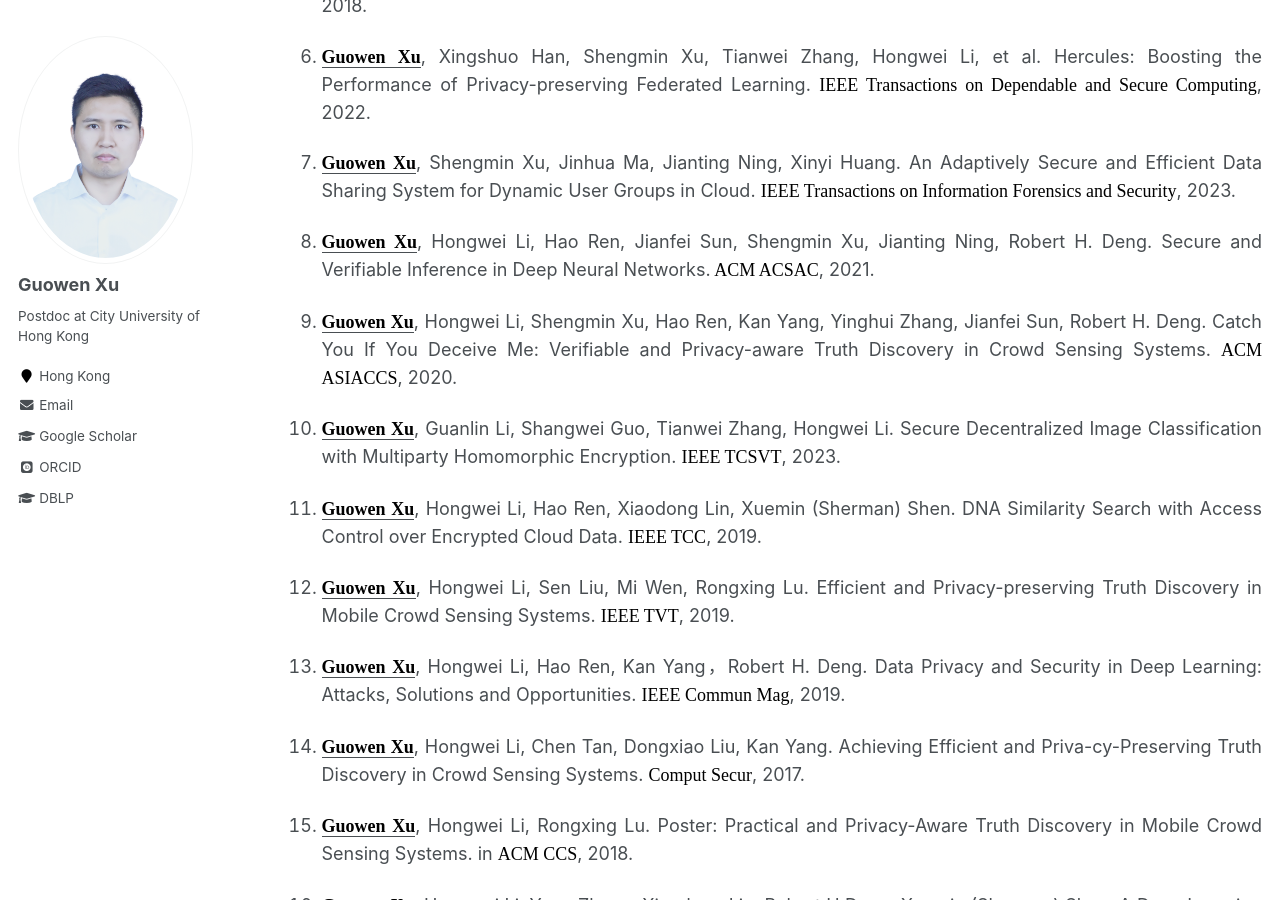
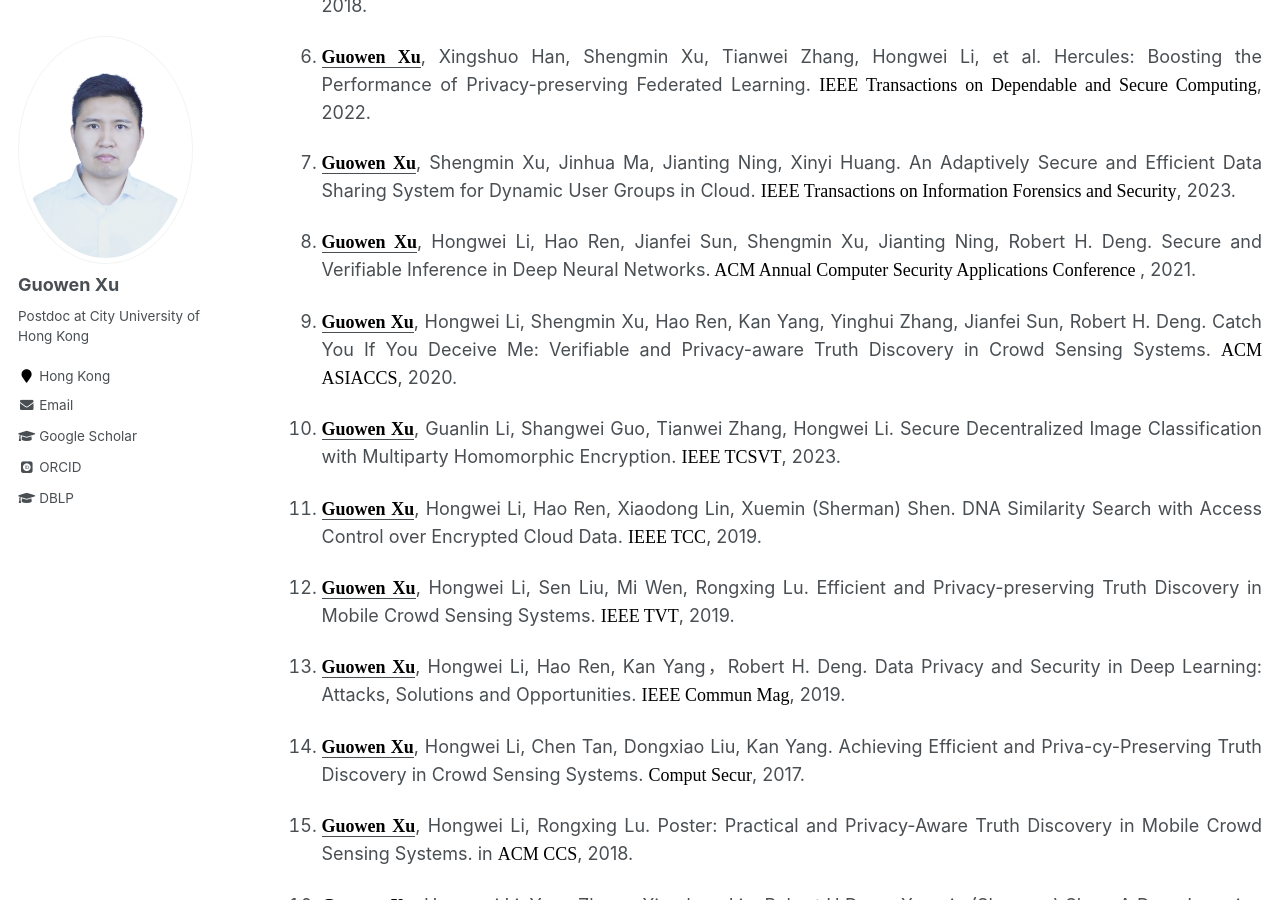
Before and after one commit to Guowen-xu/guowen-xu.github.io, a Jekyll site: the page built from _pages/publications.md, in a window 1280 px wide and 900 px high, scrolled down 698 px. Built offline with Jekyll 4.4.1, drawn with Linux system fonts in a browser that asks for light colours; some web fonts are replaced.

Commit message:
Update publications.md

```diff
--- a/_pages/publications.md
+++ b/_pages/publications.md
@@ -21,7 +21,7 @@ You can find my articles on my [Google Scholar](https://scholar.google.com.hk/ci
 5. <p align="justify"><u><b><font face="Times New Roman" color=black size=4> Guowen Xu</font></b></u>, Hongwei Li, Yuanshun Dai, Kan Yang, Xiaodong Lin. Enabling Efficient and Ge-ometric Range Query with Access Control over Encrypted Spatial Data. <font face="Times New Roman" color=black size=4> IEEE Transactions on Information Forensics and Security</font>,  2018.</p>
 6. <p align="justify"><u><b><font face="Times New Roman" color=black size=4> Guowen Xu</font></b></u>, Xingshuo Han, Shengmin Xu, Tianwei Zhang, Hongwei Li, et al. Hercules: Boosting the Performance of Privacy-preserving Federated Learning. <font face="Times New Roman" color=black size=4> IEEE Transactions on Dependable and Secure Computing</font>, 2022.</p>
 7. <p align="justify"><u><b><font face="Times New Roman" color=black size=4> Guowen Xu</font></b></u>, Shengmin Xu, Jinhua Ma, Jianting Ning, Xinyi Huang. An Adaptively Secure and Efficient Data Sharing System for Dynamic User Groups in Cloud. <font face="Times New Roman" color=black size=4> IEEE Transactions on Information Forensics and Security</font>, 2023.</p>
-8. <p align="justify"><u><b><font face="Times New Roman" color=black size=4> Guowen Xu</font></b></u>, Hongwei Li, Hao Ren, Jianfei Sun, Shengmin Xu, Jianting Ning, Robert H. Deng. Secure and Verifiable Inference in Deep Neural Networks.<font face="Times New Roman" color=black size=4> ACM ACSAC</font>, 2021.</p>
+8. <p align="justify"><u><b><font face="Times New Roman" color=black size=4> Guowen Xu</font></b></u>, Hongwei Li, Hao Ren, Jianfei Sun, Shengmin Xu, Jianting Ning, Robert H. Deng. Secure and Verifiable Inference in Deep Neural Networks.<font face="Times New Roman" color=black size=4> ACM Annual Computer Security Applications Conference </font>, 2021.</p>
 9. <p align="justify"><u><b><font face="Times New Roman" color=black size=4> Guowen Xu</font></b></u>, Hongwei Li, Shengmin Xu, Hao Ren, Kan Yang, Yinghui Zhang, Jianfei Sun, Robert H. Deng. Catch You If You Deceive Me: Verifiable and Privacy-aware Truth Discovery in Crowd Sensing Systems. <font face="Times New Roman" color=black size=4> ACM ASIACCS</font>, 2020.</p>
 10. <p align="justify"><u><b><font face="Times New Roman" color=black size=4> Guowen Xu</font></b></u>, Guanlin Li, Shangwei Guo, Tianwei Zhang, Hongwei Li. Secure Decentralized Image Classification with Multiparty Homomorphic Encryption. <font face="Times New Roman" color=black size=4> IEEE TCSVT</font>, 2023.</p>
 11. <p align="justify"><u><b><font face="Times New Roman" color=black size=4> Guowen Xu</font></b></u>, Hongwei Li, Hao Ren, Xiaodong Lin, Xuemin (Sherman) Shen. DNA Similarity Search with Access Control over Encrypted Cloud Data. <font face="Times New Roman" color=black size=4> IEEE TCC</font>, 2019.</p>
```
